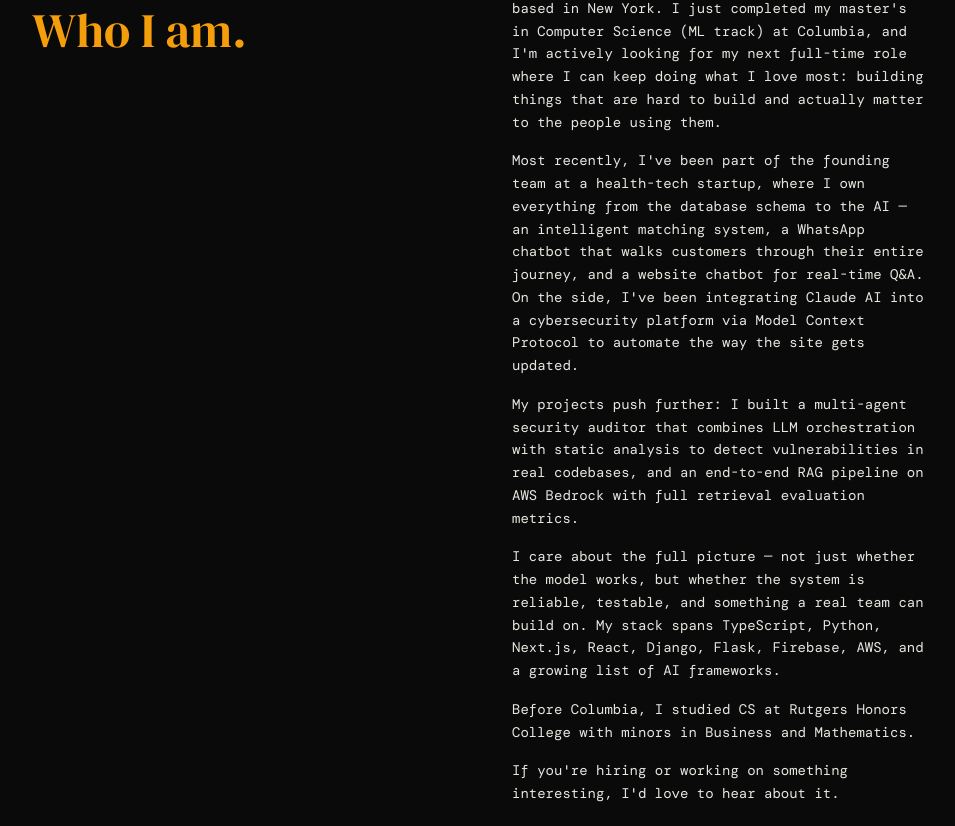
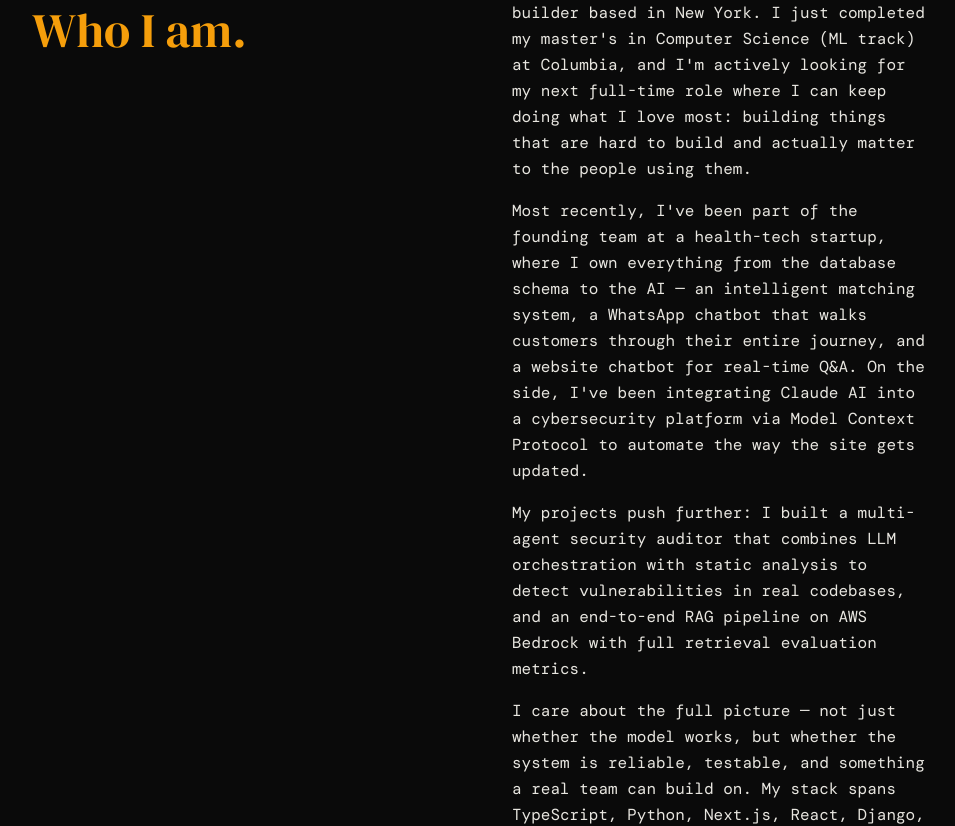
Before and after one commit to ss7227-Developer/personal-website, a React (Vite) app: page / in a window 1280 px wide. Shown: the part 922-1748 px from the top of the page, without its empty margins (160-1115 px from the left). Built offline with nearby package versions, Linux system fonts and the light colour scheme; a web font is replaced by a local one.

Commit message:
style: increase About paragraph font size to base

```diff
--- a/src/components/About.jsx
+++ b/src/components/About.jsx
@@ -14,22 +14,22 @@ export default function About() {
 
         {/* Right column */}
         <div>
-          <p className="font-mono text-sm leading-relaxed text-text/80 mb-4">
+          <p className="font-mono text-base leading-relaxed text-text/80 mb-4">
             I'm Sammu, a software engineer and AI builder based in New York. I just completed my master's in Computer Science (ML track) at Columbia, and I'm actively looking for my next full-time role where I can keep doing what I love most: building things that are hard to build and actually matter to the people using them.
           </p>
-          <p className="font-mono text-sm leading-relaxed text-text/80 mb-4">
+          <p className="font-mono text-base leading-relaxed text-text/80 mb-4">
             Most recently, I've been part of the founding team at a health-tech startup, where I own everything from the database schema to the AI — an intelligent matching system, a WhatsApp chatbot that walks customers through their entire journey, and a website chatbot for real-time Q&A. On the side, I've been integrating Claude AI into a cybersecurity platform via Model Context Protocol to automate the way the site gets updated.
           </p>
-          <p className="font-mono text-sm leading-relaxed text-text/80 mb-4">
+          <p className="font-mono text-base leading-relaxed text-text/80 mb-4">
             My projects push further: I built a multi-agent security auditor that combines LLM orchestration with static analysis to detect vulnerabilities in real codebases, and an end-to-end RAG pipeline on AWS Bedrock with full retrieval evaluation metrics.
           </p>
-          <p className="font-mono text-sm leading-relaxed text-text/80 mb-4">
+          <p className="font-mono text-base leading-relaxed text-text/80 mb-4">
             I care about the full picture — not just whether the model works, but whether the system is reliable, testable, and something a real team can build on. My stack spans TypeScript, Python, Next.js, React, Django, Flask, Firebase, AWS, and a growing list of AI frameworks.
           </p>
-          <p className="font-mono text-sm leading-relaxed text-text/80 mb-4">
+          <p className="font-mono text-base leading-relaxed text-text/80 mb-4">
             Before Columbia, I studied CS at Rutgers Honors College with minors in Business and Mathematics.
           </p>
-          <p className="font-mono text-sm leading-relaxed text-text/80">
+          <p className="font-mono text-base leading-relaxed text-text/80">
             If you're hiring or working on something interesting, I'd love to hear about it.
           </p>
         </div>
```
